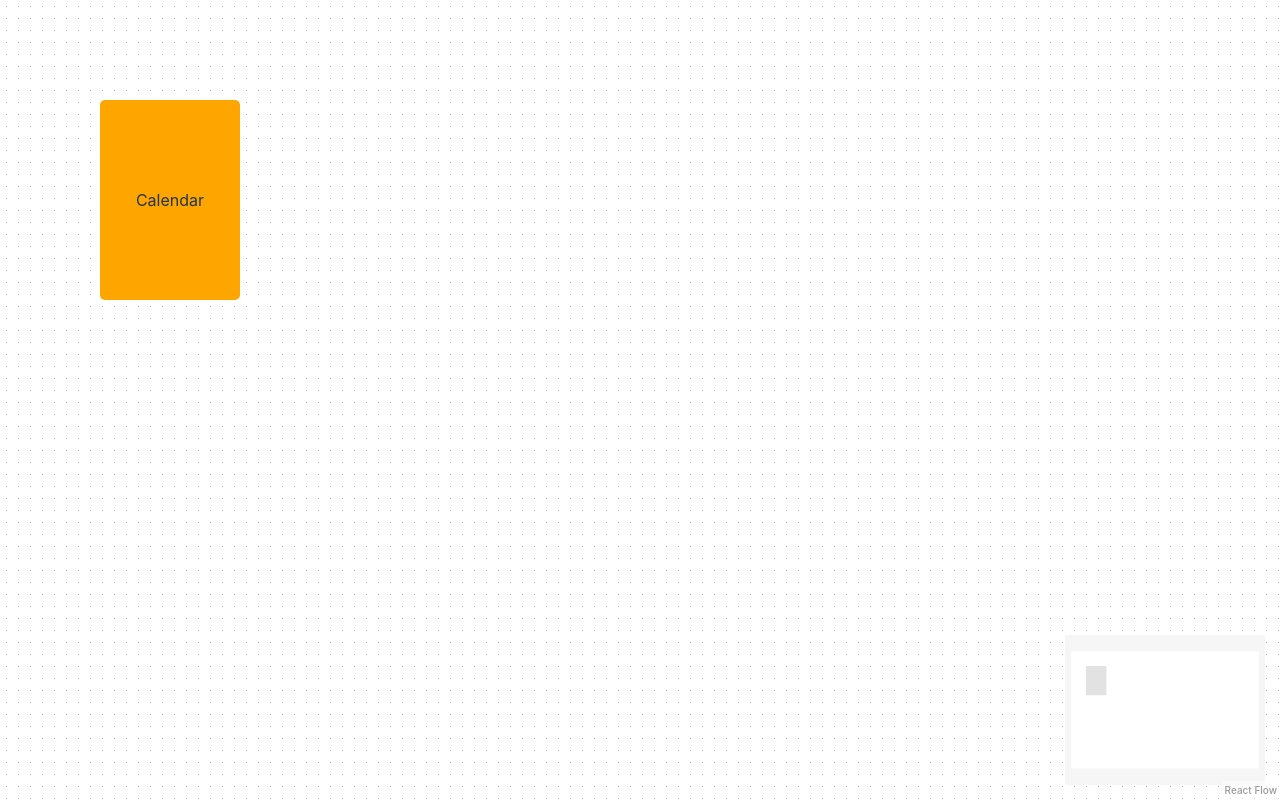
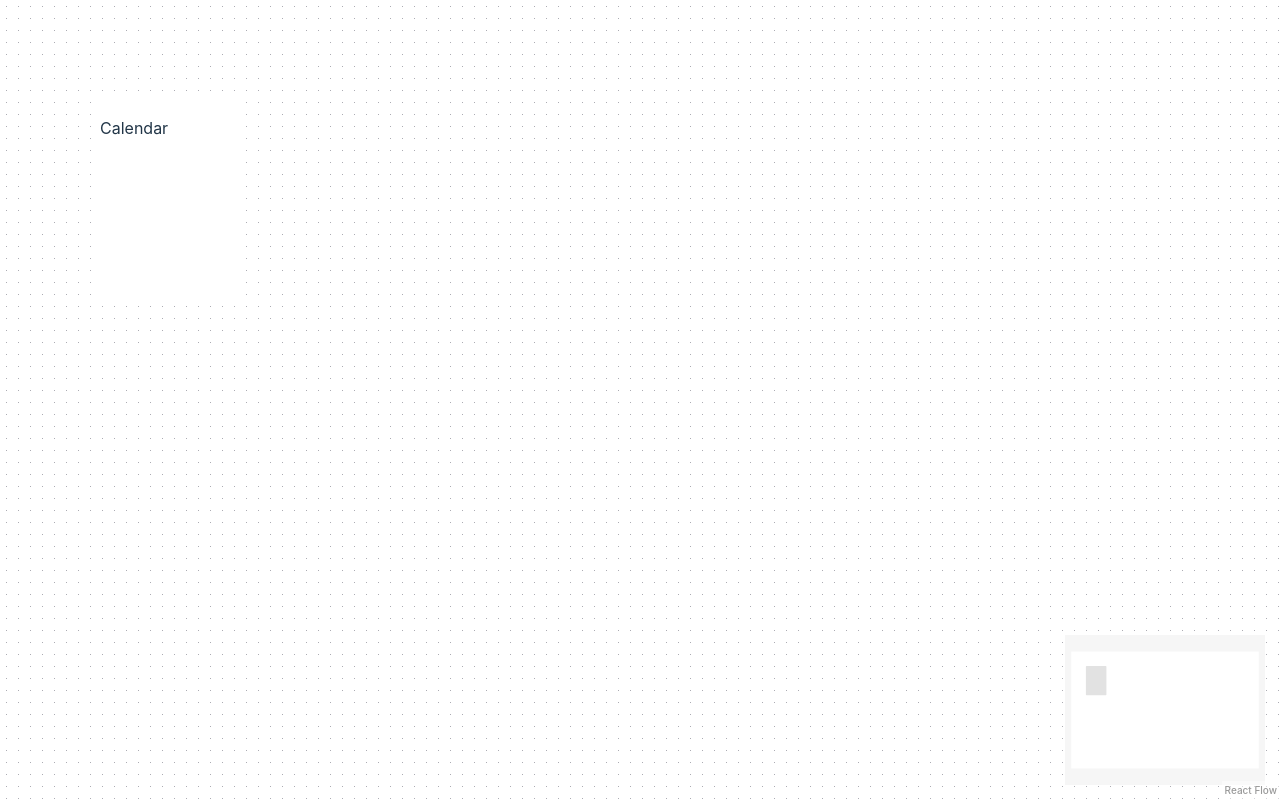
Before and after one commit to Dev-hwang/react-classboard, a React (Vite) app: page / in a window 1280 px wide. Built offline with nearby package versions, Linux system fonts and the light colour scheme.

Commit message:
refactor: 공통 기능 분리

```diff
--- /dev/null
+++ b/src/features/classboard/types/WidgetProps.ts
@@ -0,0 +1,6 @@
+import { NodeProps } from "@xyflow/react";
+
+export type WidgetProps = NodeProps & {
+  onSettingsClick: () => void;
+  onDeleteClick: () => void;
+};
--- a/src/features/classboard/ui/components/Widget.style.tsx
+++ b/src/features/classboard/ui/components/Widget.style.tsx
@@ -1,4 +1,5 @@
 import styled from "styled-components";
+import { fadeIn } from "../../../../styles/animation/fade";
 
 export const WidgetContainer = styled.div<{
   $minWidth: number;
@@ -11,30 +12,18 @@ export const WidgetContainer = styled.div<{
   width: 100%;
   height: 100%;
   ${(props) => props.$isSelected && "border: 1px solid #9E86ED;"}
-  background-color: orange;
+  background-color: white;
   border-radius: 5px;
   box-sizing: border-box;
-  display: flex;
-  justify-content: center;
-  align-items: center;
   overflow: hidden;
 
   .react-flow__resize-control.handle {
     ${(props) => props.$isDragging && "display: none;"}
-    animation: fadeIn 0.3s forwards;
+    animation: ${fadeIn} 0.3s;
     width: 10px;
     height: 10px;
     background-color: #ffffff;
     border: 1px solid #9e86ed;
     border-radius: 50%;
   }
-
-  @keyframes fadeIn {
-    from {
-      opacity: 0;
-    }
-    to {
-      opacity: 1;
-    }
-  }
 `;
--- a/src/features/classboard/ui/components/Widget.tsx
+++ b/src/features/classboard/ui/components/Widget.tsx
@@ -1,27 +1,45 @@
-import { ReactNode } from "react";
-import { useNodeId, useReactFlow } from "@xyflow/react";
+import { CSSProperties, memo, ReactNode } from "react";
 import * as Styled from "./Widget.style.tsx";
 import WidgetResizer from "./WidgetResizer.tsx";
 
 interface WidgetProps {
+  currentWidth?: number;
+  currentHeight?: number;
   minWidth: number;
   minHeight: number;
   maxWidth?: number;
   maxHeight?: number;
   aspectRatiosByDirection?: { vertical: number; horizontal: number };
+  isSelected?: boolean;
+  isDragging?: boolean;
   children?: ReactNode;
 }
 
-const Widget = (props: WidgetProps) => {
-  const nodeId = useNodeId();
-  const { getNode } = useReactFlow();
-  const node = nodeId == null ? null : getNode(nodeId);
-
-  const isSelected = node?.selected ?? false;
-  const isDragging = node?.dragging ?? false;
+const Widget = memo(function (props: WidgetProps) {
+  const isSelected = props.isSelected ?? false;
+  const isDragging = props.isDragging ?? false;
 
   const shouldResize = (): boolean => {
     return isSelected && !isDragging;
+  };
+
+  const calculateInlineStyle = (): CSSProperties => {
+    const { currentWidth, currentHeight } = props;
+    if (currentWidth == null || currentHeight == null) {
+      return {};
+    }
+
+    const minHeight = props.minHeight;
+    const scale = currentHeight / minHeight;
+    const width = currentWidth / scale;
+
+    return {
+      transform: `scale(${scale})`,
+      transformOrigin: "left top",
+      display: "inline-block",
+      width: width,
+      height: minHeight,
+    };
   };
 
   return (
@@ -40,9 +58,9 @@ const Widget = (props: WidgetProps) => {
         isVisible={isSelected}
         shouldResize={shouldResize}
       />
-      {props.children}
+      <div style={calculateInlineStyle()}>{props.children}</div>
     </Styled.WidgetContainer>
   );
-};
+});
 
 export default Widget;
--- a/src/features/classboard/ui/components/WidgetNode.tsx
+++ b/src/features/classboard/ui/components/WidgetNode.tsx
@@ -3,26 +3,26 @@ import { ReactNode } from "react";
 import { WidgetType } from "../../types/WidgetType";
 import CalendarWidget from "./widgets/CalendarWidget";
 
-interface IWidgetNodeProps extends NodeProps {
+interface WidgetNodeProps extends NodeProps {
   data: {
     widgetType: WidgetType;
   };
 }
 
-const WidgetNode = (props: IWidgetNodeProps) => {
-  const openSettings = () => {
+const WidgetNode = (props: WidgetNodeProps) => {
+  const handleSettingsClick = () => {
     console.log("openSettings");
   };
 
-  const deleteWidget = () => {
+  const handleDeleteClick = async () => {
     console.log("deleteWidget");
   };
 
   const renderContent = (): ReactNode => {
     const commonProps = {
       ...props,
-      openSettings: openSettings,
-      deleteWidget: deleteWidget,
+      onSettingsClick: handleSettingsClick,
+      onDeleteClick: handleDeleteClick,
     };
 
     switch (props.data.widgetType) {
--- a/src/features/classboard/ui/components/WidgetToolbar.style.tsx
+++ b/src/features/classboard/ui/components/WidgetToolbar.style.tsx
@@ -1,5 +1,6 @@
 import { NodeToolbar } from "@xyflow/react";
 import styled from "styled-components";
+import { fadeIn } from "../../../../styles/animation/fade";
 
 export const CustomNodeToolbar = styled(NodeToolbar)<{
   $isSelected: boolean;
@@ -7,26 +8,16 @@ export const CustomNodeToolbar = styled(NodeToolbar)<{
 }>`
   position: relative;
   ${(props) => props.$isDragging && "display: none;"}
-  animation: fadeIn 0.3s forwards;
+  animation: ${fadeIn} 0.3s;
   background-color: white;
   border-radius: 10px;
   overflow: hidden;
 
   button {
     padding: 8px;
-    background-color: white;
 
     &:hover {
       background-color: orange;
-    }
-  }
-
-  @keyframes fadeIn {
-    from {
-      opacity: 0;
-    }
-    to {
-      opacity: 1;
     }
   }
 `;
--- a/src/features/classboard/ui/components/WidgetToolbar.tsx
+++ b/src/features/classboard/ui/components/WidgetToolbar.tsx
@@ -1,20 +1,17 @@
 import { ReactNode } from "react";
-import { useNodeId, useReactFlow } from "@xyflow/react";
 import * as Styled from "./WidgetToolbar.style.tsx";
 
 interface WidgetToolbarProps {
   items?: (ReactNode | "|")[];
+  isSelected?: boolean;
+  isDragging?: boolean;
   onDeleteClick?: () => void;
   onSettingsClick?: () => void;
 }
 
 const WidgetToolbar = (props: WidgetToolbarProps) => {
-  const nodeId = useNodeId();
-  const { getNode } = useReactFlow();
-  const node = nodeId == null ? null : getNode(nodeId);
-
-  const isSelected = node?.selected ?? false;
-  const isDragging = node?.dragging ?? false;
+  const isSelected = props.isSelected ?? false;
+  const isDragging = props.isDragging ?? false;
 
   return (
     <Styled.CustomNodeToolbar
--- a/src/features/classboard/ui/components/widgets/CalendarWidget.tsx
+++ b/src/features/classboard/ui/components/widgets/CalendarWidget.tsx
@@ -1,18 +1,13 @@
 import { ReactNode } from "react";
-import { NodeProps } from "@xyflow/react";
 import WidgetToolbar from "../WidgetToolbar";
 import Widget from "../Widget";
 import {
   calendarWidgetAspectRatios,
   calendarWidgetMinSize,
 } from "../../../../../constants/WidgetSizeConst";
+import { WidgetProps } from "../../../types/WidgetProps";
 
-interface CalendarWidgetProps extends NodeProps {
-  openSettings?: () => void;
-  deleteWidget?: () => void;
-}
-
-const CalendarWidget = (props: CalendarWidgetProps) => {
+const CalendarWidget = (props: WidgetProps) => {
   const renderContent = (): ReactNode => {
     // const nodeWidth = props.width ?? minHeight;
     // const nodeHeight = props.height ?? minHeight;
@@ -24,13 +19,19 @@ const CalendarWidget = (props: CalendarWidgetProps) => {
   return (
     <>
       <WidgetToolbar
-        onSettingsClick={props.openSettings}
-        onDeleteClick={props.deleteWidget}
+        isSelected={props.selected}
+        isDragging={props.dragging}
+        onDeleteClick={props.onDeleteClick}
+        onSettingsClick={props.onSettingsClick}
       />
       <Widget
+        currentWidth={props.width}
+        currentHeight={props.height}
         minWidth={calendarWidgetMinSize.width}
         minHeight={calendarWidgetMinSize.height}
         aspectRatiosByDirection={calendarWidgetAspectRatios}
+        isSelected={props.selected}
+        isDragging={props.dragging}
       >
         {renderContent()}
       </Widget>
--- a/src/features/classboard/ui/screens/ClassBoard.tsx
+++ b/src/features/classboard/ui/screens/ClassBoard.tsx
@@ -12,6 +12,7 @@ import { useCallback, useState } from "react";
 import "@xyflow/react/dist/style.css";
 import WidgetNode from "../components/WidgetNode";
 import useWidgetNodeDrag from "../../hooks/useWidgetNodeDrag";
+import { calendarWidgetInitialSize } from "../../../../constants/WidgetSizeConst";
 
 const nodeTypes = {
   widget: WidgetNode,
@@ -21,6 +22,7 @@ const initialNodes: Node[] = [
   {
     id: "id_1",
     position: { x: 100, y: 100 },
+    ...calendarWidgetInitialSize,
     data: { widgetType: "C" },
     type: "widget",
   },
```
